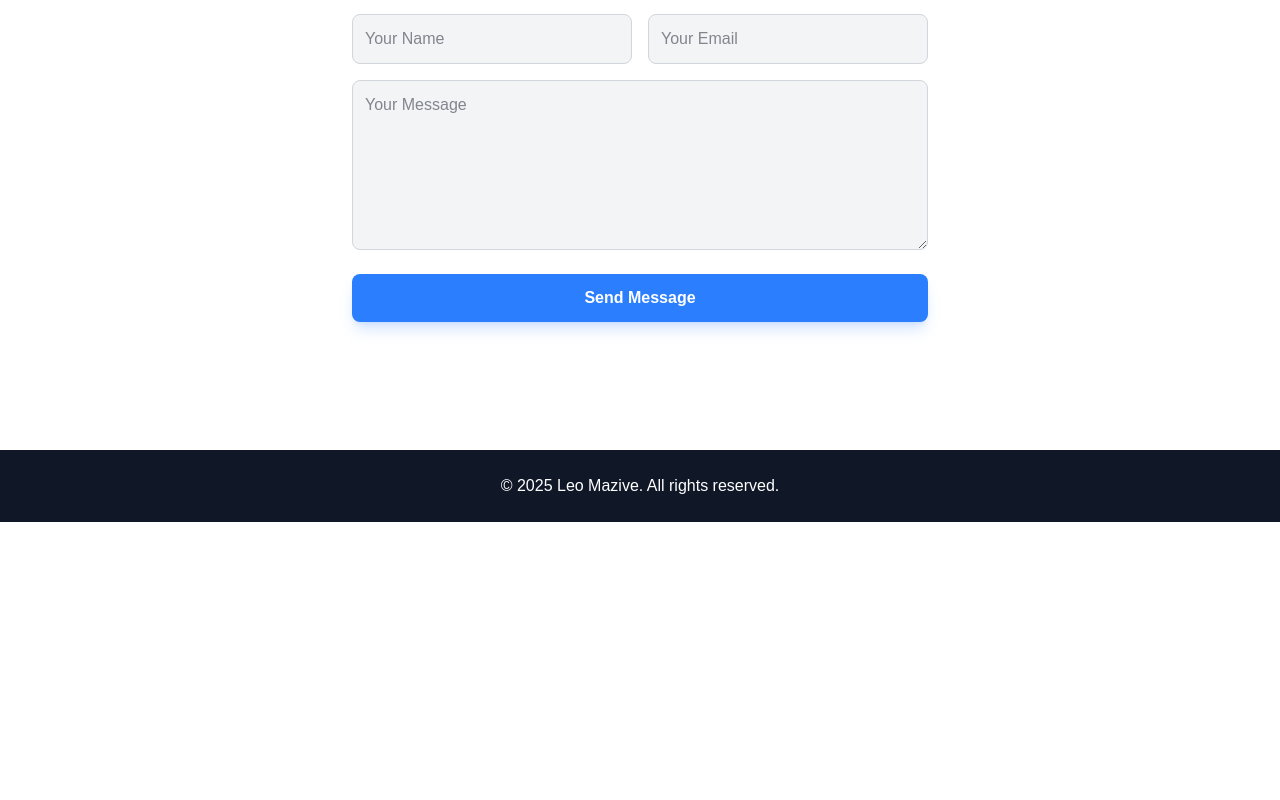
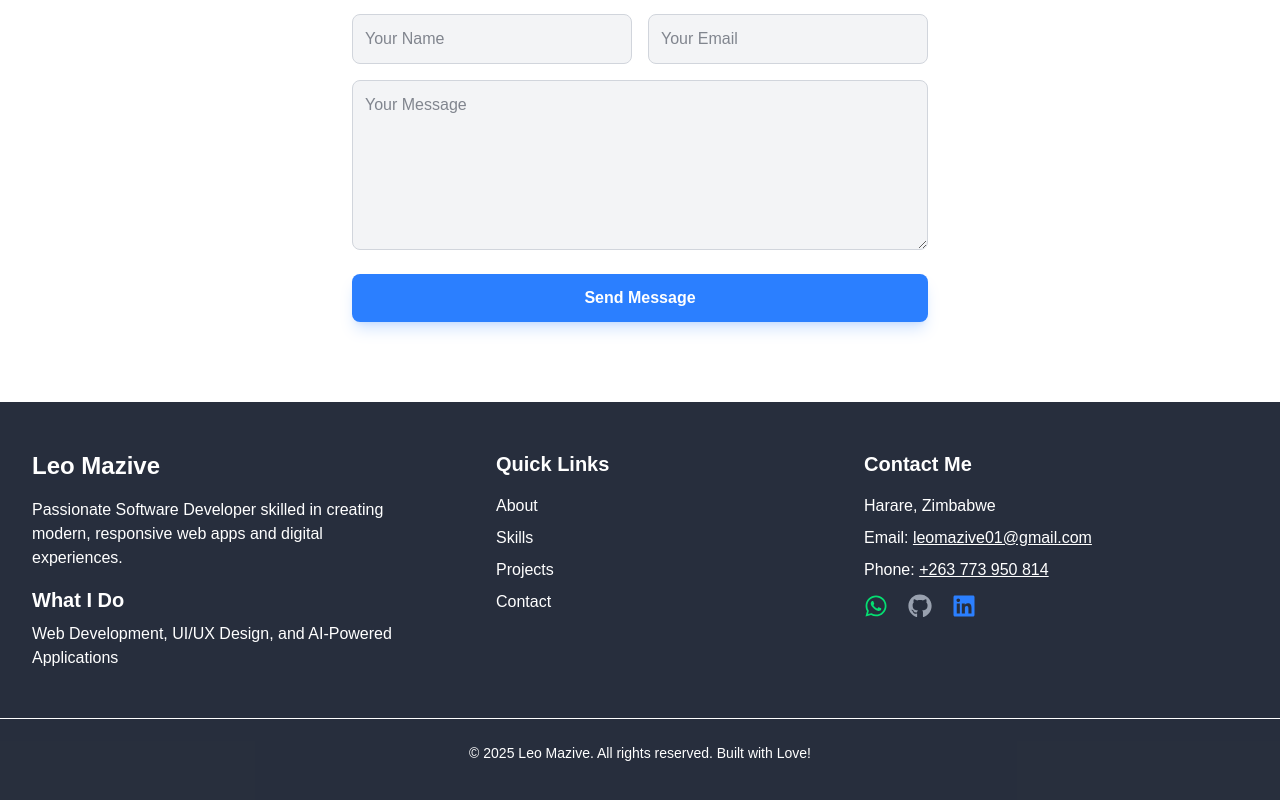
Before and after one commit to Leo-Mazive-123/My-Next.js-Portfolio, a Next.js app: page / in a window 1280 px wide. Shown: the part 3832-4632 px from the top of the page. Before the commit the page ends 4354 px from the top, so only its background shows below. Built offline with nearby package versions, Linux system fonts and the light colour scheme.

Commit message:
Portfolio Done

```diff
--- a/package.json
+++ b/package.json
@@ -14,6 +14,7 @@
     "react": "19.1.0",
     "react-dom": "19.1.0",
     "react-icons": "^5.5.0",
+    "react-scroll": "^1.9.3",
     "react-simple-typewriter": "^5.0.1",
     "typewriter-effect": "^2.22.0"
   },
@@ -23,6 +24,7 @@
     "@types/node": "^20",
     "@types/react": "^19.1.13",
     "@types/react-dom": "^19.1.9",
+    "@types/react-scroll": "^1.8.10",
     "eslint": "^9",
     "eslint-config-next": "15.5.2",
     "tailwindcss": "^4",
--- a/src/components/Footer.tsx
+++ b/src/components/Footer.tsx
@@ -1,9 +1,217 @@
-export default function Footer() {
+"use client";
+
+import React, { useState } from "react";
+import { Link as ScrollLink } from "react-scroll";
+import { FaWhatsapp, FaGithub, FaLinkedin } from "react-icons/fa";
+
+const Footer: React.FC = () => {
+  const [copied, setCopied] = useState<"email" | "phone" | "">("");
+
+  const handleCopy = (text: string, type: "email" | "phone") => {
+    navigator.clipboard.writeText(text);
+    setCopied(type);
+    setTimeout(() => setCopied(""), 2000);
+  };
+
+  const scrollOffset = -80;
+
   return (
-    <footer className="bg-gray-900 text-white py-6 mt-12">
-      <div className="max-w-6xl mx-auto text-center">
-        <p>&copy; {new Date().getFullYear()} Leo Mazive. All rights reserved.</p>
+    <footer id="footer" className="bg-gray-900/90 text-white py-12">
+      <div className="max-w-7xl mx-auto px-4 sm:px-6 lg:px-8">
+        {/* Large screens */}
+        <div className="hidden md:grid grid-cols-3 gap-8">
+          {/* Brand & About */}
+          <div>
+            <h2 className="text-2xl font-bold mb-4">Leo Mazive</h2>
+            <p className="text-white">
+              Passionate Software Developer skilled in creating modern, responsive web apps and digital experiences.
+            </p>
+            <h3 className="text-xl font-bold mt-4 mb-2">What I Do</h3>
+            <p className="text-white">Web Development, UI/UX Design, and AI-Powered Applications</p>
+          </div>
+
+          {/* Quick Links */}
+          <div className="md:ml-12">
+            <h3 className="text-xl font-semibold mb-4">Quick Links</h3>
+            <ul className="space-y-2">
+              <li>
+                <ScrollLink
+                  to="about"
+                  smooth={true}
+                  duration={500}
+                  offset={scrollOffset}
+                  className="cursor-pointer hover:text-blue-500 transition"
+                >
+                  About
+                </ScrollLink>
+              </li>
+              <li>
+                <ScrollLink
+                  to="skills"
+                  smooth={true}
+                  duration={500}
+                  offset={scrollOffset}
+                  className="cursor-pointer hover:text-blue-500 transition"
+                >
+                  Skills
+                </ScrollLink>
+              </li>
+              <li>
+                <ScrollLink
+                  to="projects"
+                  smooth={true}
+                  duration={500}
+                  offset={scrollOffset}
+                  className="cursor-pointer hover:text-blue-500 transition"
+                >
+                  Projects
+                </ScrollLink>
+              </li>
+              <li>
+                <ScrollLink
+                  to="contact"
+                  smooth={true}
+                  duration={500}
+                  offset={scrollOffset}
+                  className="cursor-pointer hover:text-blue-500 transition"
+                >
+                  Contact
+                </ScrollLink>
+              </li>
+            </ul>
+          </div>
+
+          {/* Contact Info */}
+          <div>
+            <h3 className="text-xl font-semibold mb-4">Contact Me</h3>
+            <p className="text-white mb-2">Harare, Zimbabwe</p>
+            <p className="text-white mb-2">
+              Email:{" "}
+              <span
+                className="cursor-pointer hover:text-blue-500 underline"
+                onClick={() => handleCopy("leomazive01@gmail.com", "email")}
+              >
+                leomazive01@gmail.com
+              </span>
+              {copied === "email" && <span className="text-green-400 ml-2">Copied!</span>}
+            </p>
+            <p className="text-white-400 mb-2">
+              Phone:{" "}
+              <span
+                className="cursor-pointer hover:text-blue-500 underline"
+                onClick={() => handleCopy("+263773950814", "phone")}
+              >
+                +263 773 950 814
+              </span>
+              {copied === "phone" && <span className="text-green-400 ml-2">Copied!</span>}
+            </p>
+
+            {/* Social Links */}
+            <div className="flex items-center gap-5 mt-3">
+              <a
+                href="https://wa.me/263773950814"
+                target="_blank"
+                rel="noopener noreferrer"
+                className="text-green-400 hover:text-green-500 transition"
+              >
+                <FaWhatsapp className="text-2xl" />
+              </a>
+              <a
+                href="https://github.com/Leo-Mazive-123"
+                target="_blank"
+                rel="noopener noreferrer"
+                className="text-gray-400 hover:text-gray-500 transition"
+              >
+                <FaGithub className="text-2xl" />
+              </a>
+              <a
+                href="https://www.linkedin.com/in/leo-mazive-b470a535b"
+                target="_blank"
+                rel="noopener noreferrer"
+                className="text-blue-500 hover:text-blue-600 transition"
+              >
+                <FaLinkedin className="text-2xl" />
+              </a>
+            </div>
+          </div>
+        </div>
+
+        {/* Small screens */}
+        <div className="md:hidden flex flex-col gap-8">
+          <div>
+            <h2 className="text-2xl font-bold mb-4">Leo Mazive</h2>
+            <p className="text-white">
+              Passionate Software Developer skilled in modern web technologies.
+            </p>
+            <h3 className="text-xl font-bold mt-4 mb-2">What I Do</h3>
+            <p className="text-white">Web Development, UI/UX Design, and AI-Powered Applications</p>
+
+          </div>
+
+          <div className="flex justify-between">
+            <div>
+              <h3 className="text-xl font-semibold mb-4">Quick Links</h3>
+              <ul className="space-y-2">
+                <li>
+                  <ScrollLink to="about" smooth={true} duration={500} offset={scrollOffset} className="cursor-pointer hover:text-blue-500 transition">About</ScrollLink>
+                </li>
+                <li>
+                  <ScrollLink to="skills" smooth={true} duration={500} offset={scrollOffset} className="cursor-pointer hover:text-blue-500 transition">Skills</ScrollLink>
+                </li>
+                <li>
+                  <ScrollLink to="projects" smooth={true} duration={500} offset={scrollOffset} className="cursor-pointer hover:text-blue-500 transition">Projects</ScrollLink>
+                </li>
+                <li>
+                  <ScrollLink to="contact" smooth={true} duration={500} offset={scrollOffset} className="cursor-pointer hover:text-blue-500 transition">Contact</ScrollLink>
+                </li>
+              </ul>
+            </div>
+
+            <div className="mr-6">
+              <h3 className="text-xl font-semibold mb-5">Contact</h3>
+              <p className="text-white mb-2">Harare, Zimbabwe</p>
+              <p className="text-white mb-2">
+                Email:{" "}
+                <span
+                  className="cursor-pointer hover:text-blue-500 underline"
+                  onClick={() => handleCopy("leomazive01@gmail.com", "email")}
+                >
+                  leomazive01@gmail.com
+                </span>
+                {copied === "email" && <span className="text-green-400 ml-2">Copied!</span>}
+              </p>
+              <p className="text-white mb-2">
+                Phone:{" "}
+                <span
+                  className="cursor-pointer hover:text-blue-500 underline"
+                  onClick={() => handleCopy("+263773950814", "phone")}
+                >
+                  +263 773 950 814
+                </span>
+                {copied === "phone" && <span className="text-green-400 ml-2">Copied!</span>}
+              </p>
+              <div className="flex items-center gap-4 mt-3">
+                <a href="https://wa.me/263773950814" target="_blank" rel="noopener noreferrer" className="text-green-400 hover:text-green-500 transition">
+                  <FaWhatsapp className="text-xl" />
+                </a>
+                <a href="https://github.com/Leo-Mazive-123" target="_blank" rel="noopener noreferrer" className="text-gray-400 hover:text-gray-500 transition">
+                  <FaGithub className="text-xl" />
+                </a>
+                <a href="https://www.linkedin.com/in/leo-mazive-b470a535b" target="_blank" rel="noopener noreferrer" className="text-blue-500 hover:text-blue-600 transition">
+                  <FaLinkedin className="text-xl" />
+                </a>
+              </div>
+            </div>
+          </div>
+        </div>
+      </div>
+
+      {/* Bottom Line */}
+      <div className="mt-12 border-t border-white pt-6 text-center text-white text-sm">
+        &copy; {new Date().getFullYear()} Leo Mazive. All rights reserved. Built with Love!
       </div>
     </footer>
   );
-}
+};
+
+export default Footer;
--- a/src/components/Projects.tsx
+++ b/src/components/Projects.tsx
@@ -22,6 +22,15 @@ const projects = [
     category: "frontend",
     link: "https://leo-mazive-123.github.io/Quiz-App-Project/",
     image: "/projects/quiz-app.png",
+  },
+  {
+    title: "Pixel Doctor",
+    description:
+      "A creative website showcasing professional tech repair services, sleek animations, responsive design, and a modern UI built with Next.js and Tailwind CSS. Includes sections like About, Services, Stats, and Contact with smooth scrolling and a scroll-to-top feature.",
+    tech: ["Next.js", "Tailwind CSS", "Framer Motion"],
+    category: "frontend",
+    link: "https://pixel-doctor.vercel.app",
+    image: "/projects/pixel.png",
   },
   {
     title: "Quotes Generator",
--- /dev/null
+++ b/src/types/react-scroll.d.ts
@@ -0,0 +1 @@
+declare module 'react-scroll';
```
Also changed, not shown: public/projects/pixel.png (added), 1 other file (tests, documents, lock files or other folders).
